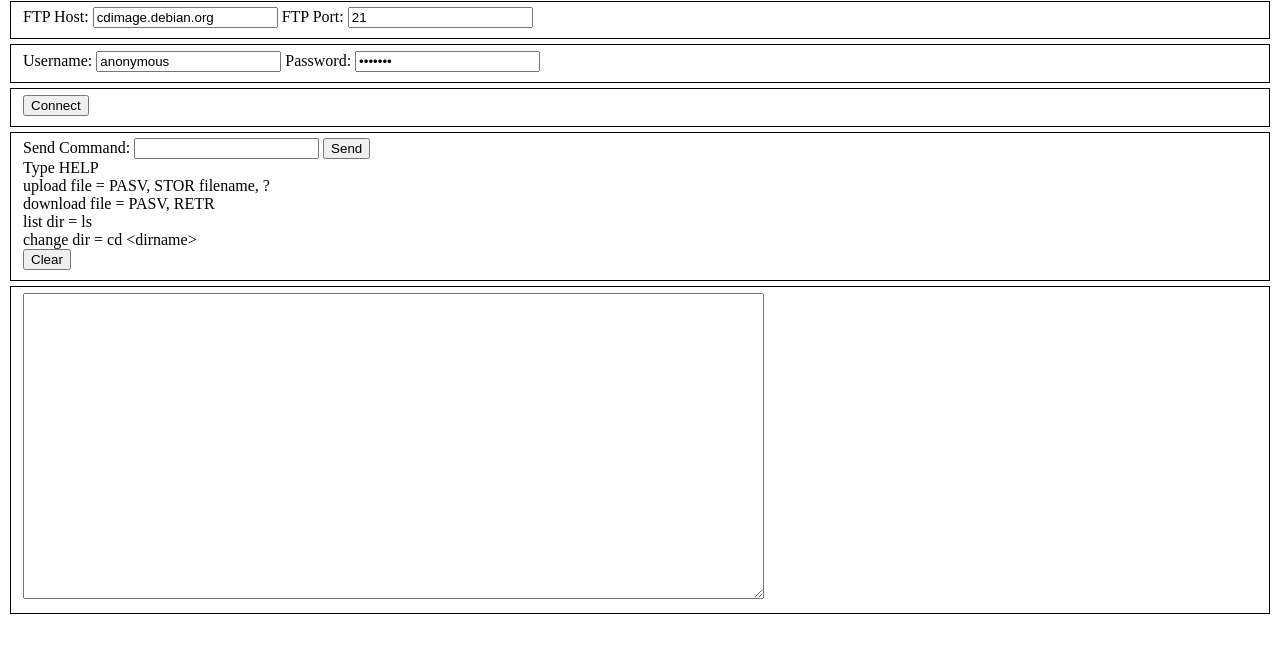
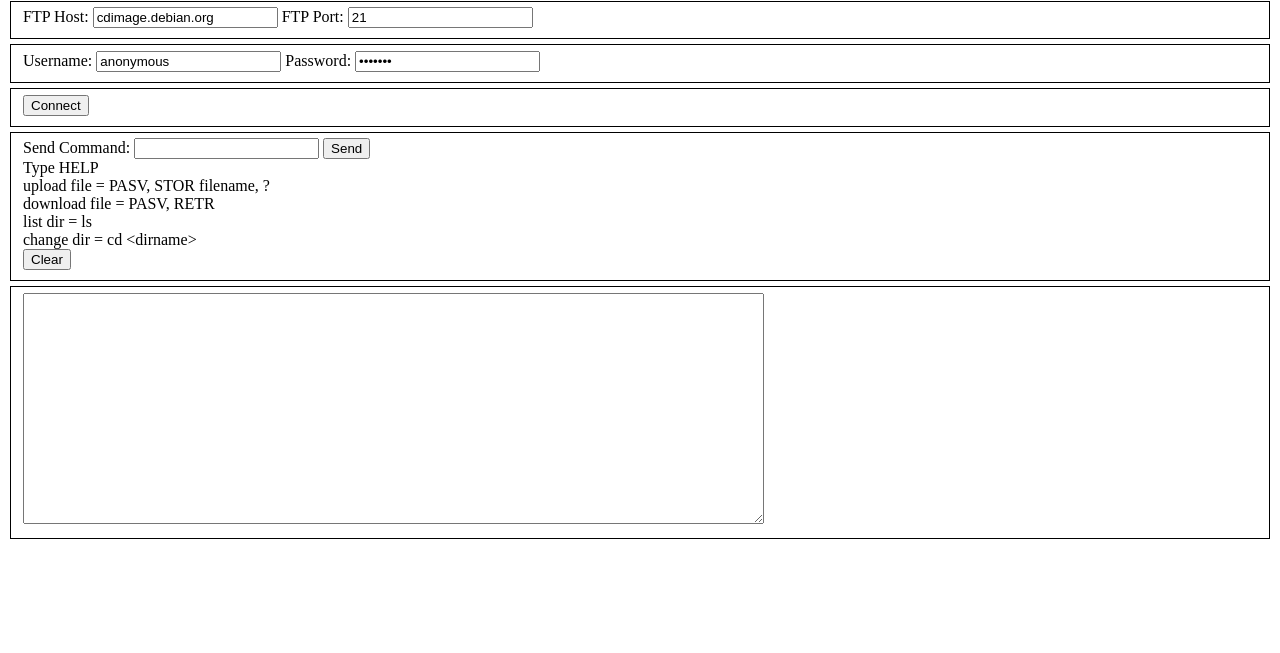
Before and after one commit to joseph-jja/ftp-client, a browser extension: page index.html in a window 1280 px wide. Shown: the part 79-732 px from the top of the page. Drawn offline with Linux system fonts and the light colour scheme.

Commit message:
redo ui to clean up ui

```diff
--- a/index.html
+++ b/index.html
@@ -49,7 +49,7 @@
       <br><button id="clearBuffer" type="button">Clear</button>
     </fieldset>
     <fieldset>
-      <textarea rows="20" cols="90" id="resultData"></textarea>
+      <textarea rows="15" cols="90" id="resultData"></textarea>
     </fieldset>
   </form>
   <script src="logger.js"></script>
```
